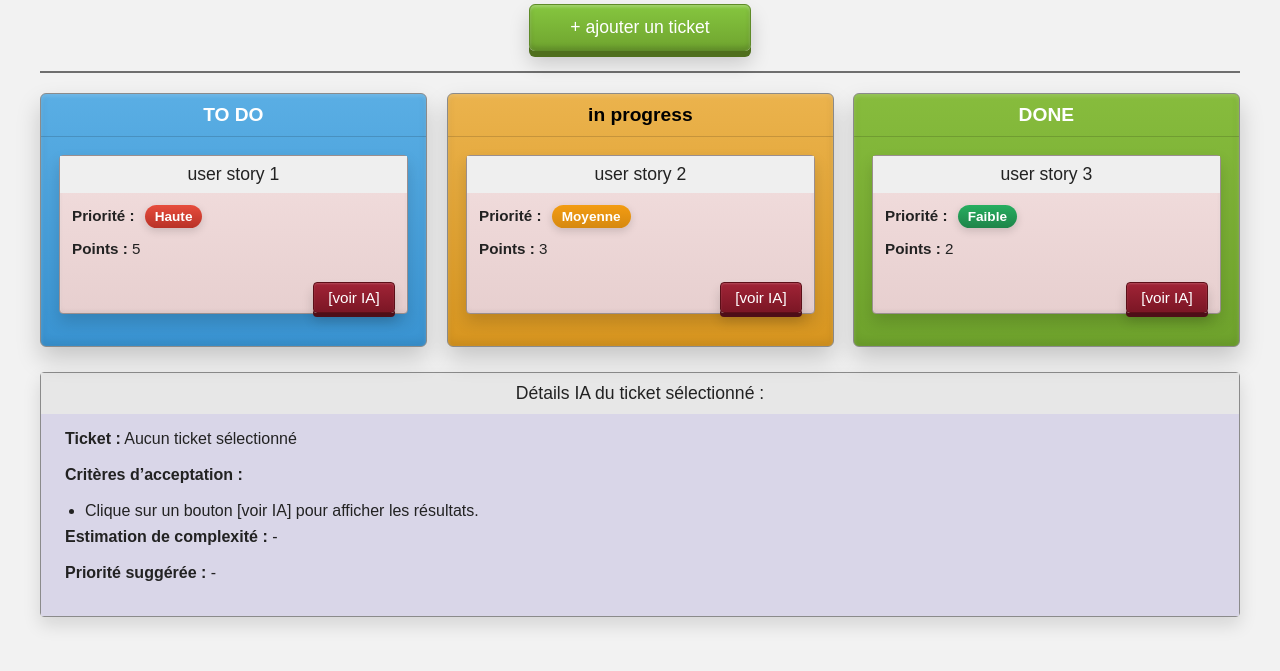
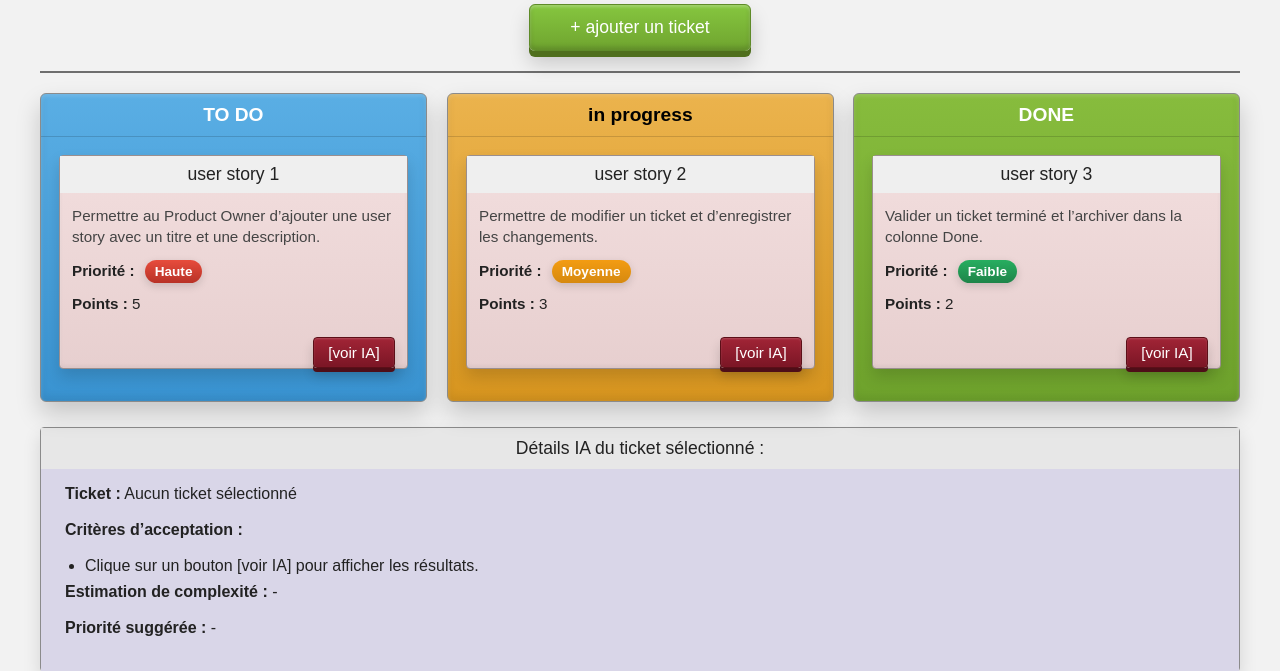
Before and after one commit to ARIELLEMELINGUI/Projet-Agile-IA, a Flask app: page / in a window 1280 px wide. Shown: the part 127-798 px from the top of the page. Before the commit the page ends 754 px from the top, so only its background shows below. Run offline with Flask 3, Linux system fonts and the light colour scheme.

Commit message:
Franck Fosso: ajout de la description dans la création des tickets

```diff
--- a/app/static/style.css
+++ b/app/static/style.css
@@ -353,3 +353,19 @@ body {
     margin-bottom: 8px;
     font-size: 1rem;
 }
+.ticket-description {
+    margin: 0 12px 12px 12px;
+    font-size: 0.92rem;
+    color: #444;
+    line-height: 1.4;
+}
+
+.ticket-form textarea {
+    width: 100%;
+    min-height: 90px;
+    padding: 10px;
+    border: 1px solid #bdbdbd;
+    border-radius: 6px;
+    font-size: 0.95rem;
+    resize: vertical;
+}
--- a/app/templates/index.html
+++ b/app/templates/index.html
@@ -25,6 +25,9 @@
                 <label for="ticket-title">Titre</label>
                 <input type="text" id="ticket-title" placeholder="Ex: Créer un ticket">
 
+                <label for="ticket-description">Description</label>
+                <textarea id="ticket-description" placeholder="Ex: Permettre au Product Owner d’ajouter une nouvelle user story."></textarea>
+
                 <label for="ticket-priority">Priorité</label>
                 <select id="ticket-priority">
                     <option value="Haute">Haute</option>
@@ -50,6 +53,7 @@
                 <div class="task-list" id="todo-list">
                     <div class="ticket-card">
                         <div class="ticket-title">user story 1</div>
+                        <p class="ticket-description">Permettre au Product Owner d’ajouter une user story avec un titre et une description.</p>
                         <p><strong>Priorité :</strong> <span class="badge high">Haute</span></p>
                         <p><strong>Points :</strong> 5</p>
                         <button class="ai-btn"
@@ -68,6 +72,7 @@
                 <div class="task-list">
                     <div class="ticket-card">
                         <div class="ticket-title">user story 2</div>
+                        <p class="ticket-description">Permettre de modifier un ticket et d’enregistrer les changements.</p>
                         <p><strong>Priorité :</strong> <span class="badge medium">Moyenne</span></p>
                         <p><strong>Points :</strong> 3</p>
                         <button class="ai-btn"
@@ -86,6 +91,7 @@
                 <div class="task-list">
                     <div class="ticket-card">
                         <div class="ticket-title">user story 3</div>
+                        <p class="ticket-description">Valider un ticket terminé et l’archiver dans la colonne Done.</p>
                         <p><strong>Priorité :</strong> <span class="badge low">Faible</span></p>
                         <p><strong>Points :</strong> 2</p>
                         <button class="ai-btn"
@@ -139,11 +145,12 @@
 
         function addTicket() {
             const title = document.getElementById("ticket-title").value.trim();
+            const description = document.getElementById("ticket-description").value.trim();
             const priority = document.getElementById("ticket-priority").value;
             const points = document.getElementById("ticket-points").value.trim();
 
-            if (title === "" || points === "") {
-                alert("Veuillez remplir le titre et les points.");
+            if (title === "" || description === "" || points === "") {
+                alert("Veuillez remplir le titre, la description et les points.");
                 return;
             }
 
@@ -158,6 +165,7 @@
 
             card.innerHTML = `
                 <div class="ticket-title">${title}</div>
+                <p class="ticket-description">${description}</p>
                 <p><strong>Priorité :</strong> <span class="badge ${badgeClass}">${priority}</span></p>
                 <p><strong>Points :</strong> ${points}</p>
                 <button class="ai-btn" onclick="showAI(
@@ -171,6 +179,7 @@
             todoList.appendChild(card);
 
             document.getElementById("ticket-title").value = "";
+            document.getElementById("ticket-description").value = "";
             document.getElementById("ticket-points").value = "";
             document.getElementById("ticket-priority").value = "Haute";
 
```
